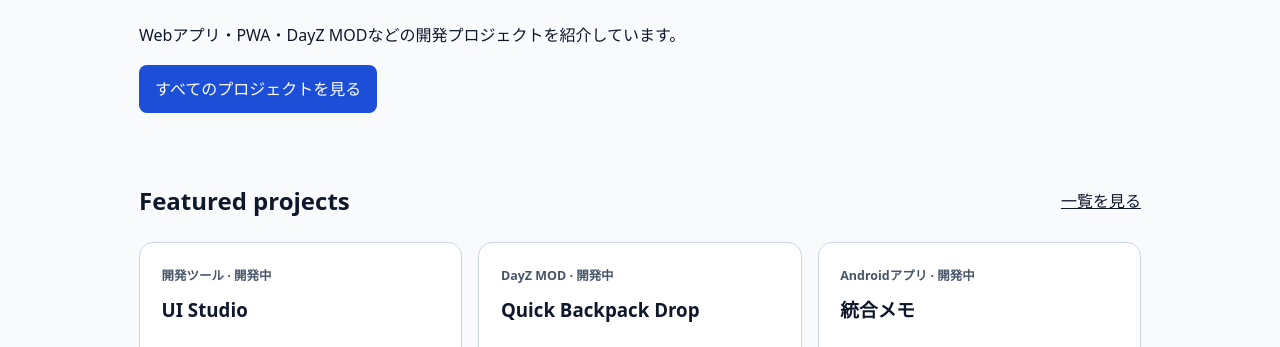
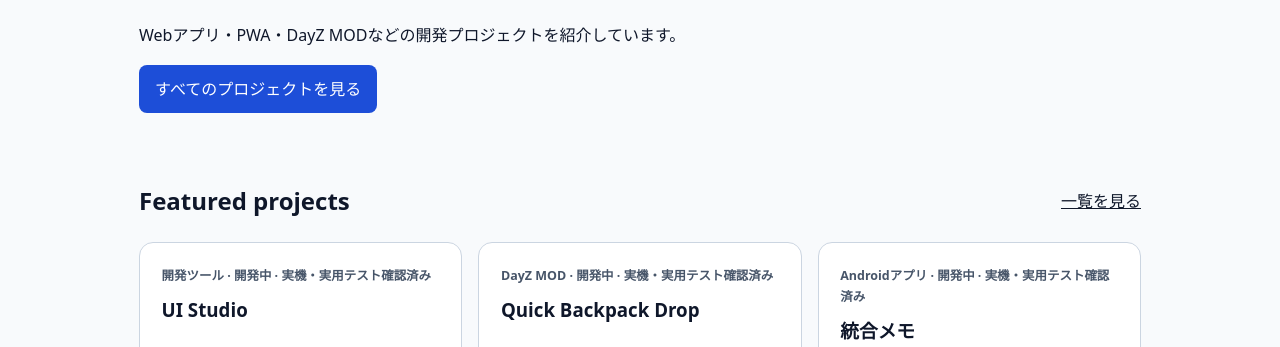
Before and after one commit to viaNEONIA/viaNEONIA.github.io, an Astro site: page / in a window 1280 px wide. Shown: the part 416-763 px from the top of the page. Built offline with nearby package versions, Linux system fonts and the light colour scheme; Astro itself is replaced by a stand-in of ours.

Commit message:
feat: show user-confirmed testing status on project pages

```diff
--- a/src/pages/index.astro
+++ b/src/pages/index.astro
@@ -14,7 +14,7 @@ const featured = projects.filter((project) => project.featured);
     <div class="section-heading"><h2 id="featured-heading">Featured projects</h2><a href="/projects/">一覧を見る</a></div>
     <div class="cards">
       {featured.map((project) => <article class="card">
-        <span class="category">{project.category} · {project.status}</span>
+        <span class="category">{project.category} · {project.status}{project.tested ? ' · 実機・実用テスト確認済み' : ''}</span>
         <h3>{project.name}</h3>
         <p class="muted">{project.description}</p>
         <div class="card-links"><a href={`/projects/${project.slug}/`}>詳細を見る</a>
```
